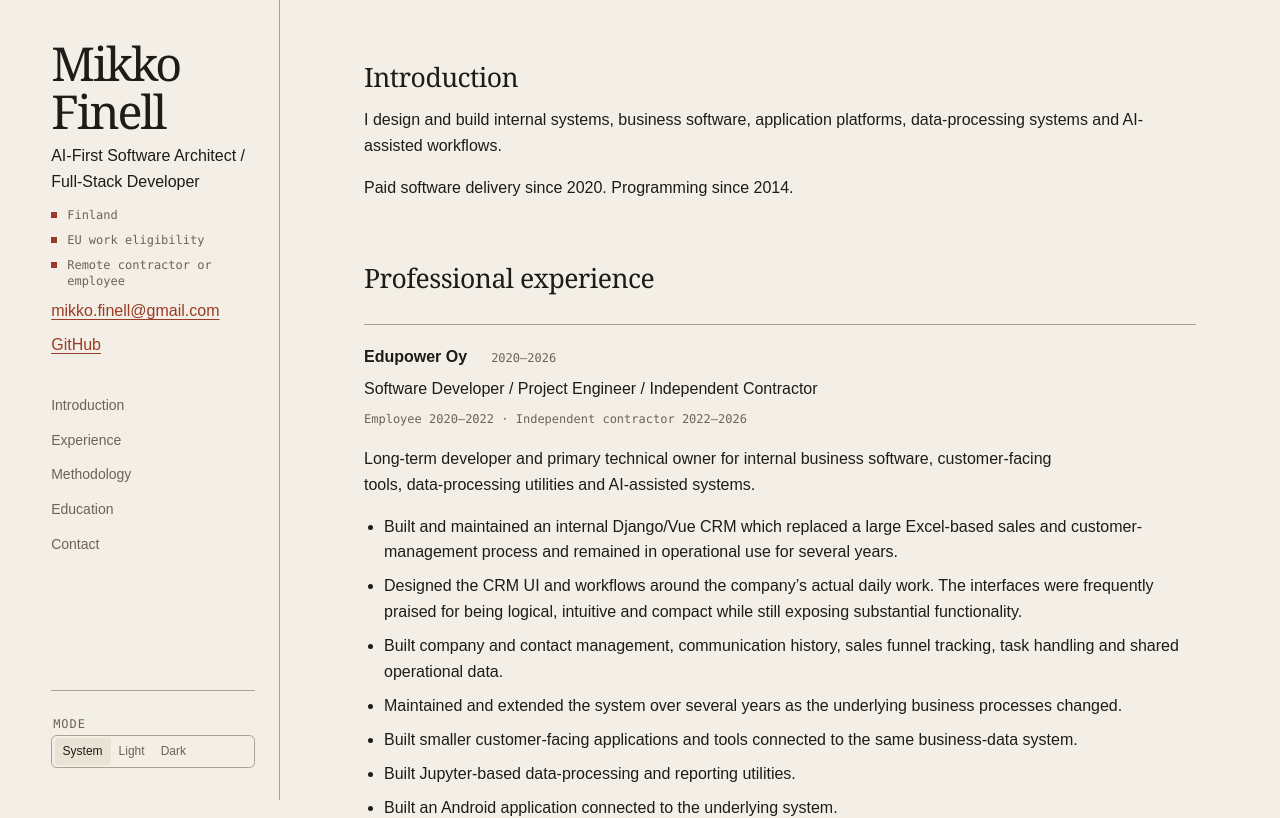
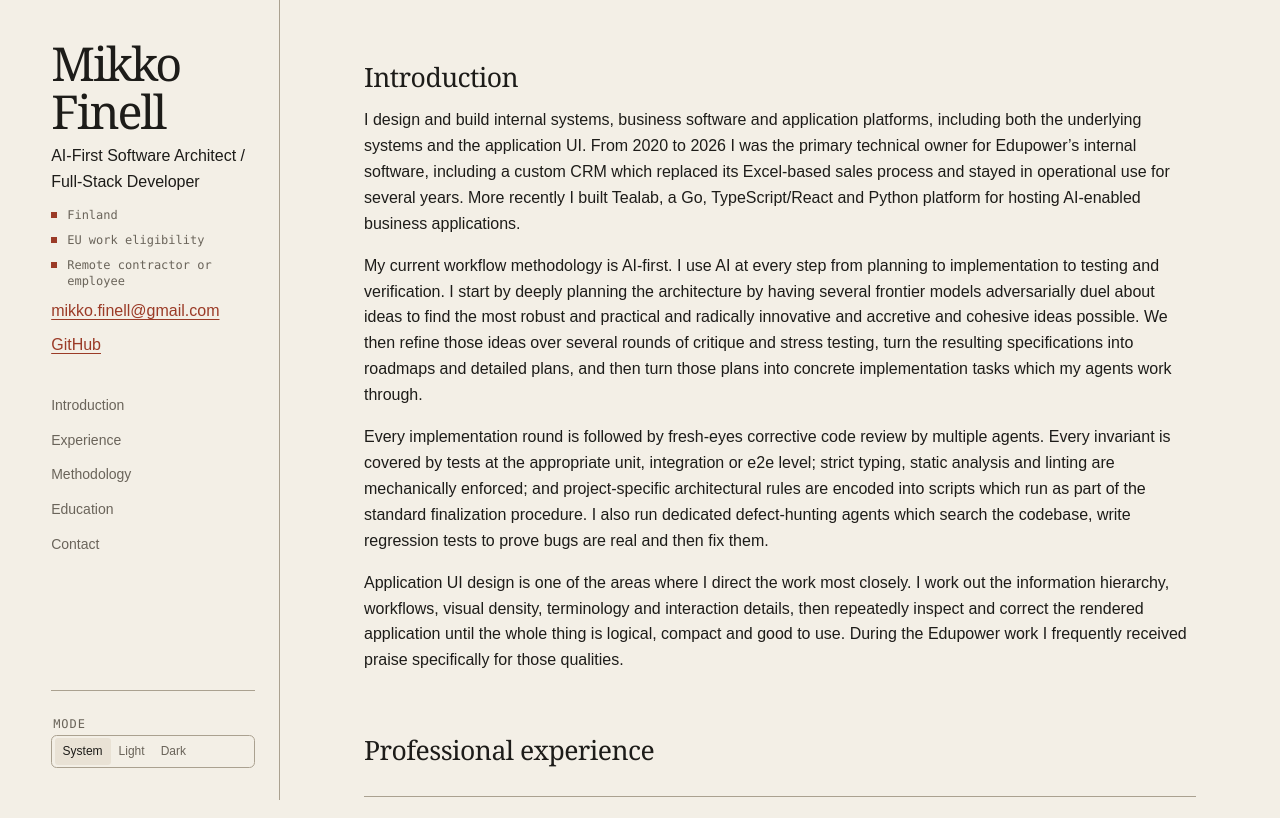
Before and after one commit to Mikko-Finell/mikko-finell.github.io, a React (Vite) app: page / in a window 1280 px wide. Shown: the top 818 px of the page. Built offline with nearby package versions, Linux system fonts and the light colour scheme.

Commit message:
docs: expand cv introduction

```diff
--- a/src/content/cv.ts
+++ b/src/content/cv.ts
@@ -32,8 +32,10 @@ export const cvContent = {
   },
   introduction: {
     summary: [
-      "I design and build internal systems, business software, application platforms, data-processing systems and AI-assisted workflows.",
-      "Paid software delivery since 2020. Programming since 2014.",
+      "I design and build internal systems, business software and application platforms, including both the underlying systems and the application UI. From 2020 to 2026 I was the primary technical owner for Edupower’s internal software, including a custom CRM which replaced its Excel-based sales process and stayed in operational use for several years. More recently I built Tealab, a Go, TypeScript/React and Python platform for hosting AI-enabled business applications.",
+      "My current workflow methodology is AI-first. I use AI at every step from planning to implementation to testing and verification. I start by deeply planning the architecture by having several frontier models adversarially duel about ideas to find the most robust and practical and radically innovative and accretive and cohesive ideas possible. We then refine those ideas over several rounds of critique and stress testing, turn the resulting specifications into roadmaps and detailed plans, and then turn those plans into concrete implementation tasks which my agents work through.",
+      "Every implementation round is followed by fresh-eyes corrective code review by multiple agents. Every invariant is covered by tests at the appropriate unit, integration or e2e level; strict typing, static analysis and linting are mechanically enforced; and project-specific architectural rules are encoded into scripts which run as part of the standard finalization procedure. I also run dedicated defect-hunting agents which search the codebase, write regression tests to prove bugs are real and then fix them.",
+      "Application UI design is one of the areas where I direct the work most closely. I work out the information hierarchy, workflows, visual density, terminology and interaction details, then repeatedly inspect and correct the rendered application until the whole thing is logical, compact and good to use. During the Edupower work I frequently received praise specifically for those qualities.",
     ],
   },
   experience: [
```
